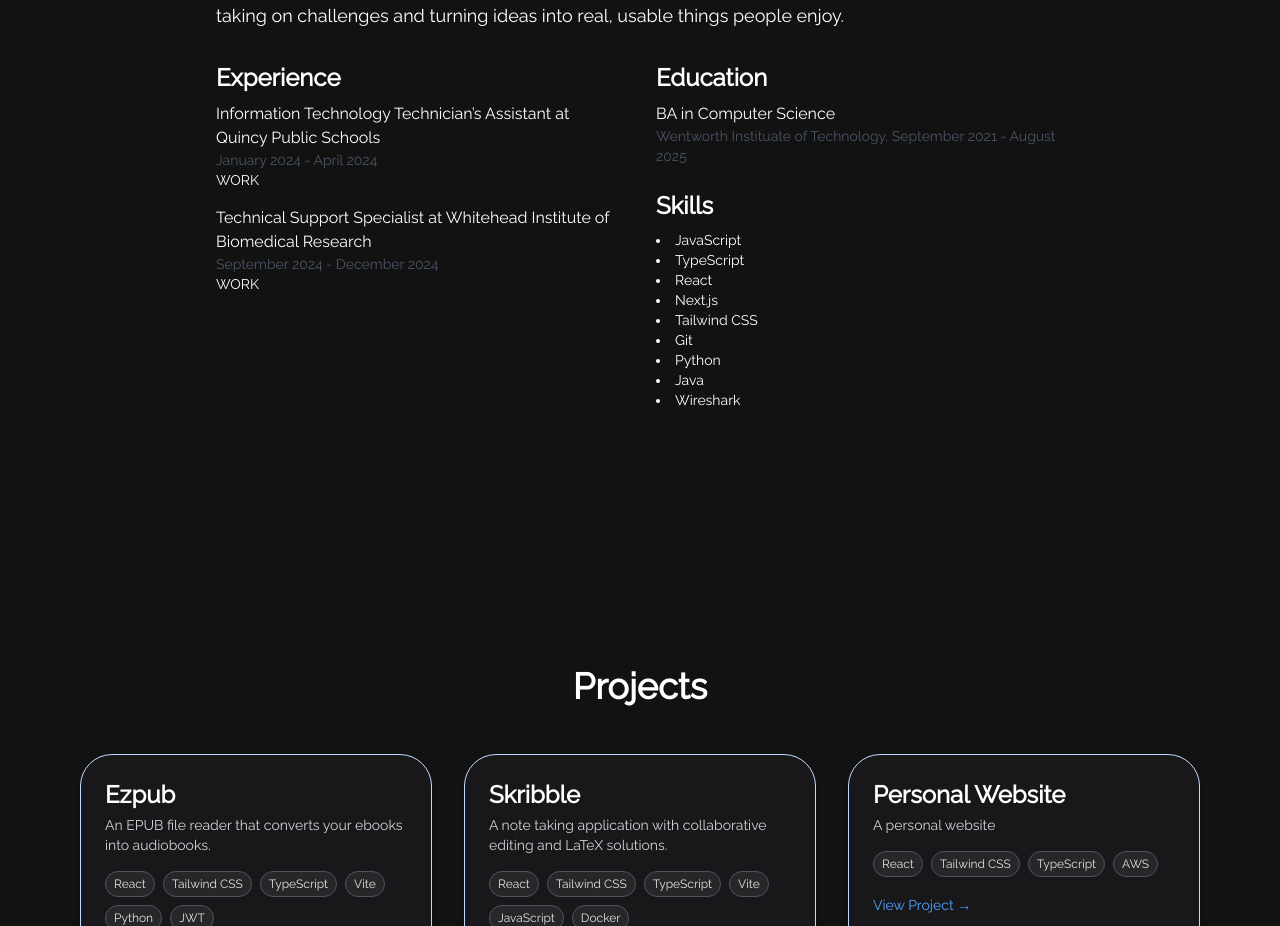
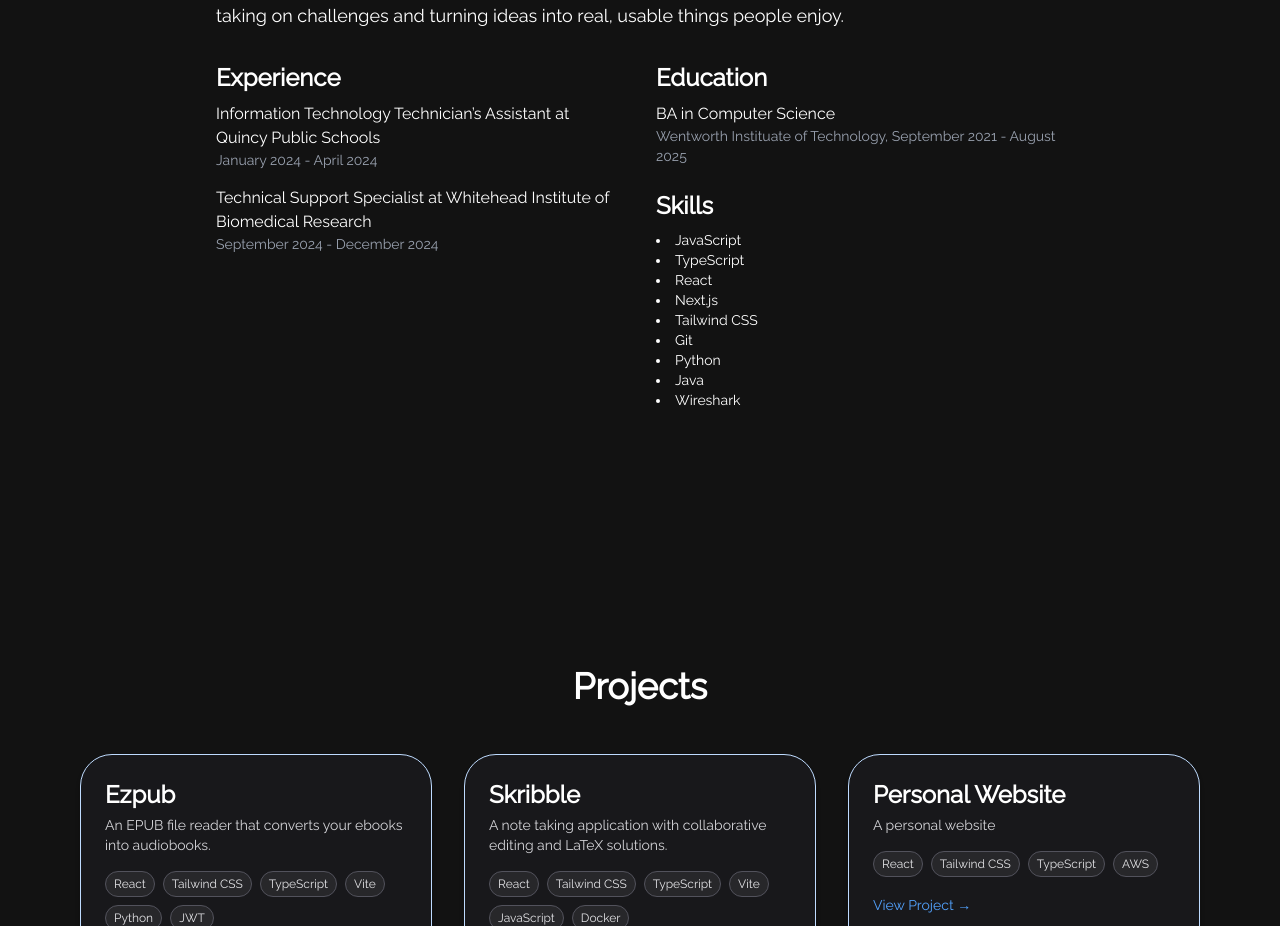
Before and after one commit to machratwit/personal-website, a React (Vite) app in the folder my-app/: page / in a window 1280 px wide. Shown: the part 1030-1956 px from the top of the page. Built offline with nearby package versions, Linux system fonts and the light colour scheme.

Commit message:
Updated text color

```diff
--- a/my-app/src/data/experience.ts
+++ b/my-app/src/data/experience.ts
@@ -12,13 +12,13 @@
     role: "Information Technology Technician’s Assistant",
     duration: "January 2024 - April 2024",
     location: "Quincy, MA",
-    description: "WORK"
+    description: ""
   },
   {
     company: "Whitehead Institute of Biomedical Research",
     role: "Technical Support Specialist",
     duration: "September 2024 - December 2024",
     location: "Cambridge, MA",
-    description: "WORK"
+    description: ""
   },
 ];
--- a/my-app/src/pages/About.tsx
+++ b/my-app/src/pages/About.tsx
@@ -29,7 +29,7 @@
               <h4 className="font-medium">
                 {item.role} at {item.company}
               </h4>
-              <p className="text-sm text-gray-600">{item.duration}</p>
+              <p className="text-sm text-gray-400">{item.duration}</p>
               <p className="text-sm">{item.description}</p>
             </div>
           ))}
@@ -41,7 +41,7 @@
           {education.map((item: EducationItem, index: number) => (
             <div key={index} className="mb-4">
               <h4 className="font-medium">{item.degree}</h4>
-              <p className="text-sm text-gray-600">
+              <p className="text-sm text-gray-400">
                 {item.school}, {item.duration}
               </p>
             </div>
```
